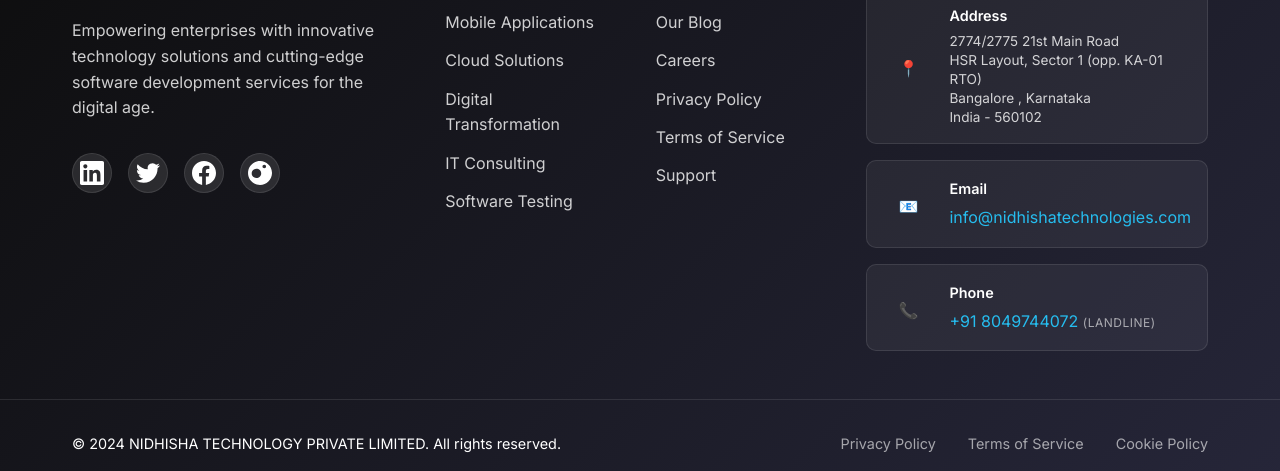
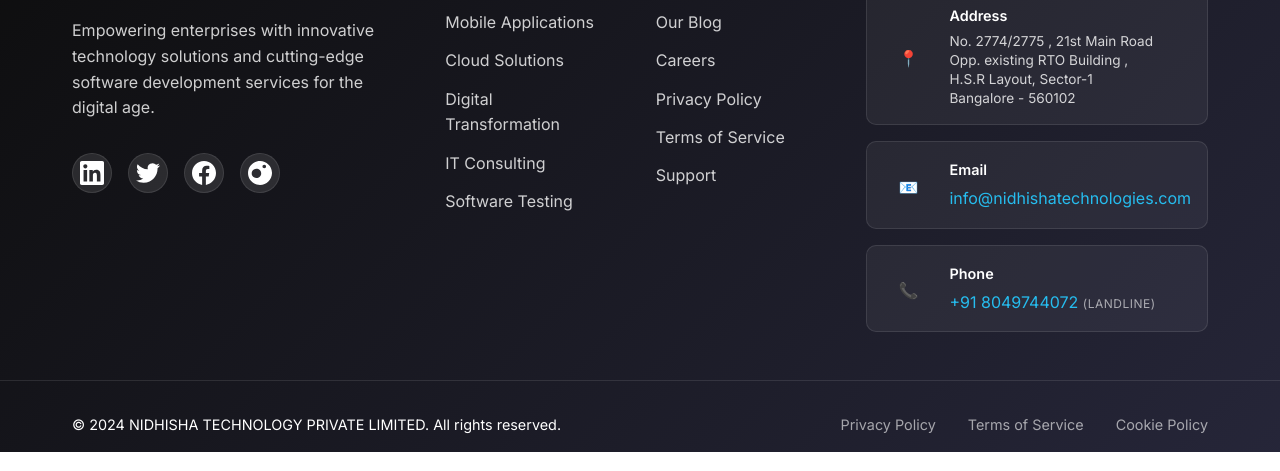
Before and after one commit to technologynidhisha-spec/nidhishafontend, a plain HTML site: page cloud.html in a window 1280 px wide. Shown: the part 2757-3228 px from the top of the page. Drawn offline with nearby package versions, Linux system fonts and the light colour scheme.

Commit message:
Updated website files

```diff
--- a/cloud.html
+++ b/cloud.html
@@ -531,7 +531,7 @@
                     <div class="contact-icon">📍</div>
                     <div class="contact-details">
                         <h4>Address</h4>
-                        <p>2774/2775 21st Main Road <br> HSR Layout, Sector 1 (opp. KA-01 RTO) <br>Bangalore , Karnataka<br>India - 560102</p>
+                        <p>No. 2774/2775 , 21st Main Road <br> Opp. existing RTO Building , <br>H.S.R Layout, Sector-1<br>Bangalore - 560102</p>
                     </div>
                 </div>
                 <div class="contact-item">
```
Also changed, not shown: index.html (+1 -1 lines), products.html (+1 -1 lines), solutions.html (+1 -1 lines).
